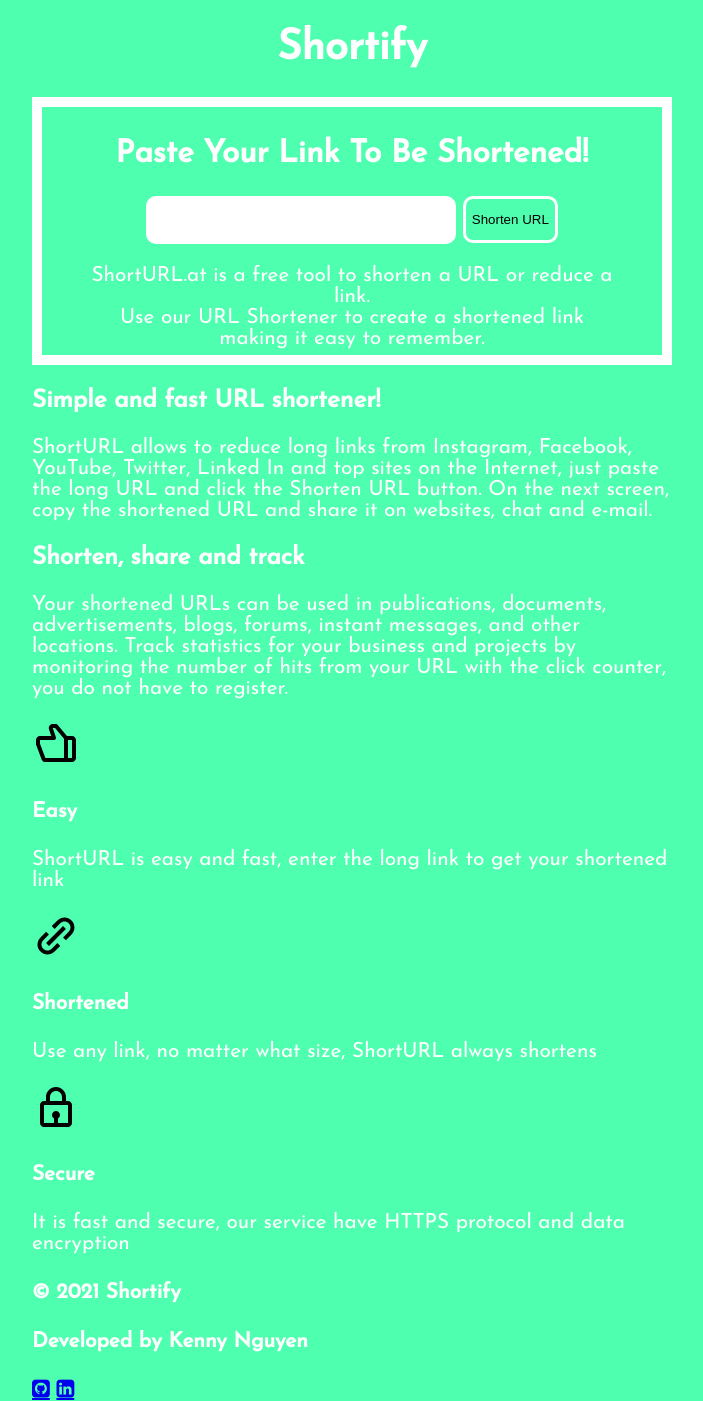
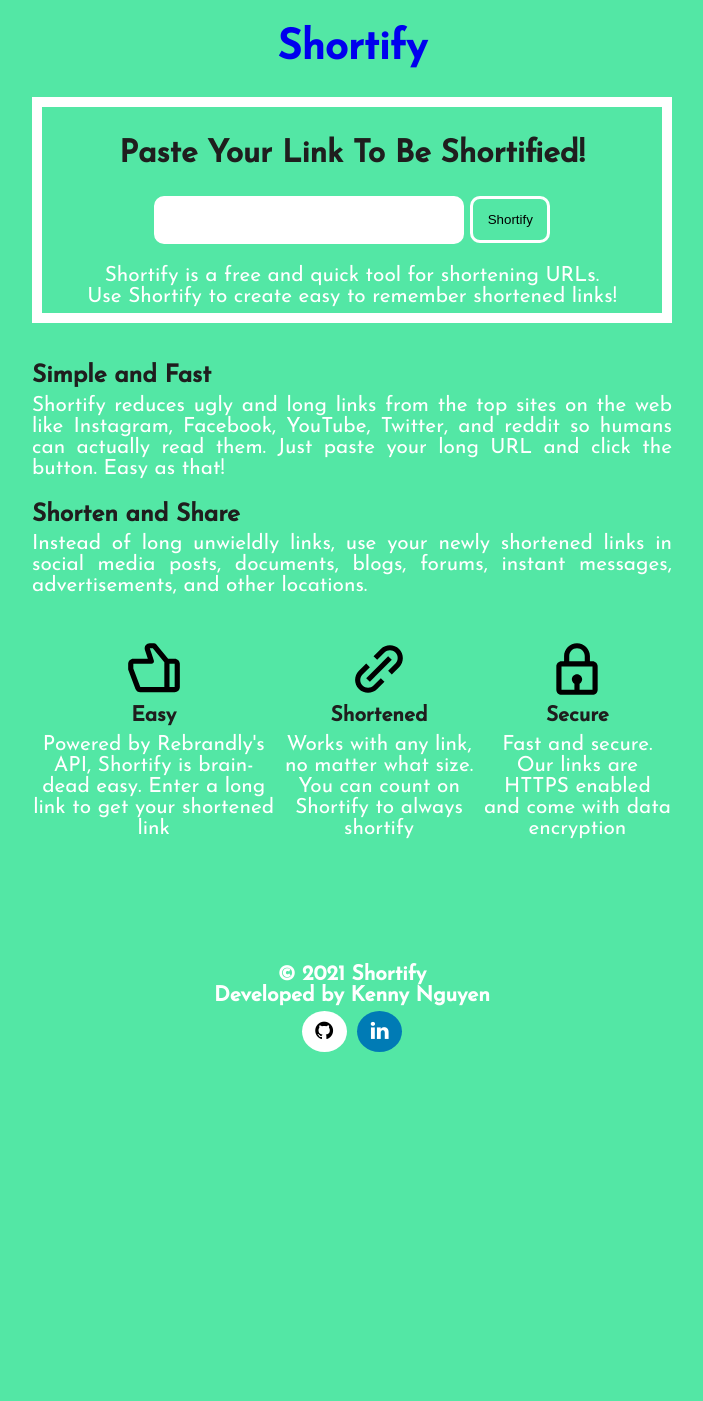
Before and after one commit to NguyenKenny1515/shortify, a Flask app: page / in a window 1280 px wide. Shown: the whole page, without its empty margins (288-991 px from the left). After the commit the page ends 1052 px from the top, so only its background shows below. Run offline with Flask 2, Linux system fonts and the light colour scheme.

Commit message:
Finished front end. App ready for deployment

```diff
--- a/shortify/forms.py
+++ b/shortify/forms.py
@@ -4,4 +4,4 @@
 
 class UrlForm(FlaskForm):
     url = StringField("URL", validators=[DataRequired(), URL()])
-    submit = SubmitField("Shorten URL")
+    submit = SubmitField("Shortify")
--- a/shortify/static/main.css
+++ b/shortify/static/main.css
@@ -1,8 +1,8 @@
 body {
-    background-color: #4FFFB0;
+    background-color: #53e7a5;
     font-family: 'Josefin Sans', sans-serif;
     font-size: 1.3em;
-    color: #ffffffff;
+    color: #ffffff;
     width: 50%;
     margin: 0 auto;
 }
@@ -11,15 +11,32 @@
     text-align: center;
 }
 
-.url-input {
+a {
+    text-decoration: none;
+}
+
+a:visited {
+    color: inherit;
+}
+
+h2, h3, .description-icon h4 {
+    color: rgb(31, 30, 30);
+}
+
+#url-input, #copy-container {
     border: 10px solid white;
     padding: 0.3em 2em;
     text-align: center;
+    margin-bottom: 2em;
 }
 
-.url-input form {
+#url-input form {
     display: inline-block;
     margin-bottom: 1em;
+}
+
+#url-input p {
+    margin: 0 auto;
 }
 
 #url {
@@ -30,17 +47,109 @@
 }
 
 #submit {
-    height: 47px;
+    height: 3.5em;
+}
+
+#submit, #copyButton {
+    width: 80px;
     border-radius: 10px;
     border: solid white;
     background-color: transparent;
     cursor: pointer;
+    transition: background-color 0.5s ease;
 }
 
-.url-input p {
-    margin: 0 auto;
+#submit:hover, #copyButton:hover {
+    background-color: white;
 }
 
-.description-text {
-    margin: 0 auto;
+.description-text h3 {
+    margin-bottom: 0;
 }
+
+.description-text p {
+    margin-top: 0.3em;
+    text-align: justify;
+    text-justify: inter-word;
+}
+
+.description-icon-container {
+    display: flex;
+    margin-top: 2em;
+    text-align: center;
+}
+
+.description-icon * {
+    margin: 0;
+}
+
+.description-icon p {
+    margin-top: 0.4em;
+}
+
+#copy-intro h2 {
+    margin-bottom: 3px;
+}
+
+#copy-intro p {
+    margin-top: 0px;
+}
+
+#copyLink, #copyButton{
+    margin-top: 25px;
+    margin-bottom: 5px;
+}
+
+#copyLink {
+    height: 35px;
+    width: 230px;
+    border: solid white;
+    border-radius: 10px;
+    text-align: center;
+}
+
+#copyButton {
+    height: 43px;
+    width: 80px;
+}
+
+#copy-container a {
+    color: #3775e9;
+}
+
+footer {
+    margin-top: 6em;
+    text-align: center;
+}
+
+footer * {
+    margin: 0;
+}
+
+.fa {
+    padding: 10px;
+    font-size: 30px;
+    width: 25px;
+    text-align: center;
+    text-decoration: none;
+    margin: 5px 2px;
+    border-radius: 50%;
+}
+
+.fa:hover {
+    opacity: 0.7;
+}
+
+.fa-linkedin {
+    background: #007bb5;
+    color: white;
+}
+
+.fa-github {
+    background: white;
+    color: black;
+}
+
+.fa-github:visited {
+    color: black;
+}
--- a/shortify/static/main.js
+++ b/shortify/static/main.js
@@ -1,6 +1,8 @@
 function copyLink() {
-    var textField = document.getElementById("copy");
+    var textField = document.getElementById("copyLink");
     textField.select();
     textField.setSelectionRange(0, 99999);
     document.execCommand("copy");
+    var button = document.getElementById("copyButton");
+    button.innerHTML = "Copied";
 }
--- a/shortify/templates/home.html
+++ b/shortify/templates/home.html
@@ -1,8 +1,8 @@
 {% extends "layout.html" %}
 {% block content %}
-    <div class="url-input">
-        <h2>Paste Your Link To Be Shortened!</h2>
-        <form method="POST" action="">
+    <div id="url-input">
+        <h2>Paste Your Link To Be Shortified!</h2>
+        <form method="POST" action="" autocomplete="off">
             {{ form.hidden_tag() }} <!-- CSRF token -->
 
             {{ form.url }}
@@ -13,37 +13,35 @@
                 {% endfor %}
             {% endif %}
         </form>
-        <p>ShortURL.at is a free tool to shorten a URL or reduce a link.</p>
-        <p>Use our URL Shortener to create a shortened link making it easy to remember.</p>
+        <p>Shortify is a free and quick tool for shortening URLs.</p>
+        <p>Use Shortify to create easy to remember shortened links!</p>
     </div>
     <div class="description-text">
-        <h3>Simple and fast URL shortener!</h3>
-        <p>ShortURL allows to reduce long links from Instagram, Facebook, YouTube, Twitter, Linked In
-            and top sites on the Internet, just paste the long URL and click the Shorten URL button.
-            On the next screen, copy the shortened URL and share it on websites, chat and e-mail. </p>
+        <h3>Simple and Fast</h3>
+        <p>Shortify reduces ugly and long links from the top sites on the web like Instagram, Facebook,
+            YouTube, Twitter, and reddit so humans can actually read them. Just paste your long
+            URL and click the button. Easy as that! </p>
     </div>
     <div class="description-text">
-        <h3>Shorten, share and track</h3>
-        <p>Your shortened URLs can be used in publications, documents, advertisements, blogs, forums,
-            instant messages, and other locations. Track statistics for your business and projects by
-            monitoring the number of hits from your URL with the click counter, you do not have to
-            register. </p>
+        <h3>Shorten and Share</h3>
+        <p>Instead of long unwieldly links, use your newly shortened links in social media posts, documents,
+            blogs, forums, instant messages, advertisements, and other locations. </p>
     </div>
-    <div class="description-icons">
+    <div class="description-icon-container">
         <div class="description-icon">
-            <svg xmlns="http://www.w3.org/2000/svg" width="48" height="48" viewBox="0 0 24 24" style="fill:rgba(0, 0, 0, 1);transform:scaleX(-1);-ms-filter:progid:DXImageTransform.Microsoft.BasicImage(rotation=0, mirror=1)"><path d="M20,8h-5.612l1.123-3.367c0.202-0.608,0.1-1.282-0.275-1.802S14.253,2,13.612,2H12c-0.297,0-0.578,0.132-0.769,0.36 L6.531,8H4c-1.103,0-2,0.897-2,2v9c0,1.103,0.897,2,2,2h3h10.307c0.829,0,1.581-0.521,1.873-1.298l2.757-7.351 C21.979,12.239,22,12.12,22,12v-2C22,8.897,21.103,8,20,8z M4,10h2v9H4V10z M20,11.819L17.307,19H8V9.362L12.468,4l1.146,0 l-1.562,4.683c-0.103,0.305-0.051,0.64,0.137,0.901C12.377,9.846,12.679,10,13,10h7V11.819z"></path></svg>
+            <svg xmlns="http://www.w3.org/2000/svg" width="62" height="62" viewBox="0 0 24 24" style="fill:rgba(0, 0, 0, 1);transform:scaleX(-1);-ms-filter:progid:DXImageTransform.Microsoft.BasicImage(rotation=0, mirror=1)"><path d="M20,8h-5.612l1.123-3.367c0.202-0.608,0.1-1.282-0.275-1.802S14.253,2,13.612,2H12c-0.297,0-0.578,0.132-0.769,0.36 L6.531,8H4c-1.103,0-2,0.897-2,2v9c0,1.103,0.897,2,2,2h3h10.307c0.829,0,1.581-0.521,1.873-1.298l2.757-7.351 C21.979,12.239,22,12.12,22,12v-2C22,8.897,21.103,8,20,8z M4,10h2v9H4V10z M20,11.819L17.307,19H8V9.362L12.468,4l1.146,0 l-1.562,4.683c-0.103,0.305-0.051,0.64,0.137,0.901C12.377,9.846,12.679,10,13,10h7V11.819z"></path></svg>
             <h4>Easy</h4>
-            <p>ShortURL is easy and fast, enter the long link to get your shortened link</p>
+            <p>Powered by Rebrandly's API, Shortify is brain-dead easy. Enter a long link to get your shortened link</p>
         </div>
         <div class="description-icon">
-            <svg xmlns="http://www.w3.org/2000/svg" width="48" height="48" viewBox="0 0 24 24" style="fill:rgba(0, 0, 0, 1);"><path d="M4.222 19.778c.975.975 2.255 1.462 3.535 1.462 1.281-.001 2.562-.487 3.536-1.462l2.828-2.829-1.414-1.414-2.828 2.829c-1.169 1.167-3.072 1.169-4.243 0-1.169-1.17-1.169-3.073 0-4.243l2.829-2.828L7.051 9.879l-2.829 2.828C2.273 14.656 2.273 17.829 4.222 19.778zM19.778 11.293c1.948-1.949 1.948-5.122 0-7.071-1.95-1.95-5.123-1.948-7.071 0L9.879 7.051l1.414 1.414 2.828-2.829c1.17-1.167 3.073-1.169 4.243 0 1.169 1.17 1.169 3.073 0 4.243l-2.829 2.828 1.414 1.414L19.778 11.293z"></path><path transform="rotate(-134.999 12 12)" d="M11 5.999H13V18H11z"></path></svg>
+            <svg xmlns="http://www.w3.org/2000/svg" width="62" height="62" viewBox="0 0 24 24" style="fill:rgba(0, 0, 0, 1);"><path d="M4.222 19.778c.975.975 2.255 1.462 3.535 1.462 1.281-.001 2.562-.487 3.536-1.462l2.828-2.829-1.414-1.414-2.828 2.829c-1.169 1.167-3.072 1.169-4.243 0-1.169-1.17-1.169-3.073 0-4.243l2.829-2.828L7.051 9.879l-2.829 2.828C2.273 14.656 2.273 17.829 4.222 19.778zM19.778 11.293c1.948-1.949 1.948-5.122 0-7.071-1.95-1.95-5.123-1.948-7.071 0L9.879 7.051l1.414 1.414 2.828-2.829c1.17-1.167 3.073-1.169 4.243 0 1.169 1.17 1.169 3.073 0 4.243l-2.829 2.828 1.414 1.414L19.778 11.293z"></path><path transform="rotate(-134.999 12 12)" d="M11 5.999H13V18H11z"></path></svg>
             <h4>Shortened</h4>
-            <p>Use any link, no matter what size, ShortURL always shortens</p>
+            <p>Works with any link, no matter what size. You can count on Shortify to always shortify</p>
         </div>
         <div class="description-icon">
-            <svg xmlns="http://www.w3.org/2000/svg" width="48" height="48" viewBox="0 0 24 24" style="fill:rgba(0, 0, 0, 1);"><path d="M12,2C9.243,2,7,4.243,7,7v2H6c-1.103,0-2,0.897-2,2v9c0,1.103,0.897,2,2,2h12c1.103,0,2-0.897,2-2v-9c0-1.103-0.897-2-2-2 h-1V7C17,4.243,14.757,2,12,2z M9,7c0-1.654,1.346-3,3-3s3,1.346,3,3v2H9V7z M18.002,20H13v-2.278c0.595-0.347,1-0.985,1-1.722 c0-1.103-0.897-2-2-2s-2,0.897-2,2c0,0.736,0.405,1.375,1,1.722V20H6v-9h12L18.002,20z"></path></svg>
+            <svg xmlns="http://www.w3.org/2000/svg" width="62" height="62" viewBox="0 0 24 24" style="fill:rgba(0, 0, 0, 1);"><path d="M12,2C9.243,2,7,4.243,7,7v2H6c-1.103,0-2,0.897-2,2v9c0,1.103,0.897,2,2,2h12c1.103,0,2-0.897,2-2v-9c0-1.103-0.897-2-2-2 h-1V7C17,4.243,14.757,2,12,2z M9,7c0-1.654,1.346-3,3-3s3,1.346,3,3v2H9V7z M18.002,20H13v-2.278c0.595-0.347,1-0.985,1-1.722 c0-1.103-0.897-2-2-2s-2,0.897-2,2c0,0.736,0.405,1.375,1,1.722V20H6v-9h12L18.002,20z"></path></svg>
             <h4>Secure</h4>
-            <p>It is fast and secure, our service have HTTPS protocol and data encryption</p>
+            <p>Fast and secure. Our links are HTTPS enabled and come with data encryption</p>
         </div>
     </div>
 {% endblock content %}
--- a/shortify/templates/layout.html
+++ b/shortify/templates/layout.html
@@ -6,6 +6,7 @@
         <link rel="stylesheet" href="https://cdnjs.cloudflare.com/ajax/libs/font-awesome/4.7.0/css/font-awesome.min.css">
         <link rel="preconnect" href="https://fonts.gstatic.com">
         <link href="https://fonts.googleapis.com/css2?family=Josefin+Sans:wght@400;500&display=swap" rel="stylesheet">
+
         {% if title %}
             <title>Shortify - {{ title }}</title>
         {% else %}
@@ -14,7 +15,7 @@
     </head>
     <body>
         <header>
-            <h1>Shortify</h1>
+            <h1><a href="{{ url_for('home') }}">Shortify</a></h1>
         </header>
 
         <main>
@@ -24,8 +25,8 @@
         <footer>
             <h4>© 2021 Shortify</h4>
             <h4>Developed by Kenny Nguyen</h4>
-            <a href="#" class="fa fa-github-square"></a>
-            <a href="https://www.linkedin.com/in/kennyqnguyen/" class="fa fa-linkedin-square"></a>
+            <a href="https://github.com/NguyenKenny1515/shortify" class="fa fa-github"></a>
+            <a href="https://www.linkedin.com/in/kennyqnguyen/" class="fa fa-linkedin"></a>
         </footer>
 
         <script type="text/javascript" src="{{ url_for('static', filename='main.js') }}"></script>
```
Also changed, not shown: shortify/routes.py (+5 -5 lines), shortify/templates/shortened.html (+10 -7 lines), shortify/static/icons/GitHub-Mark-32px.png (deleted), shortify/static/icons/LI-In-Bug.png (deleted).
